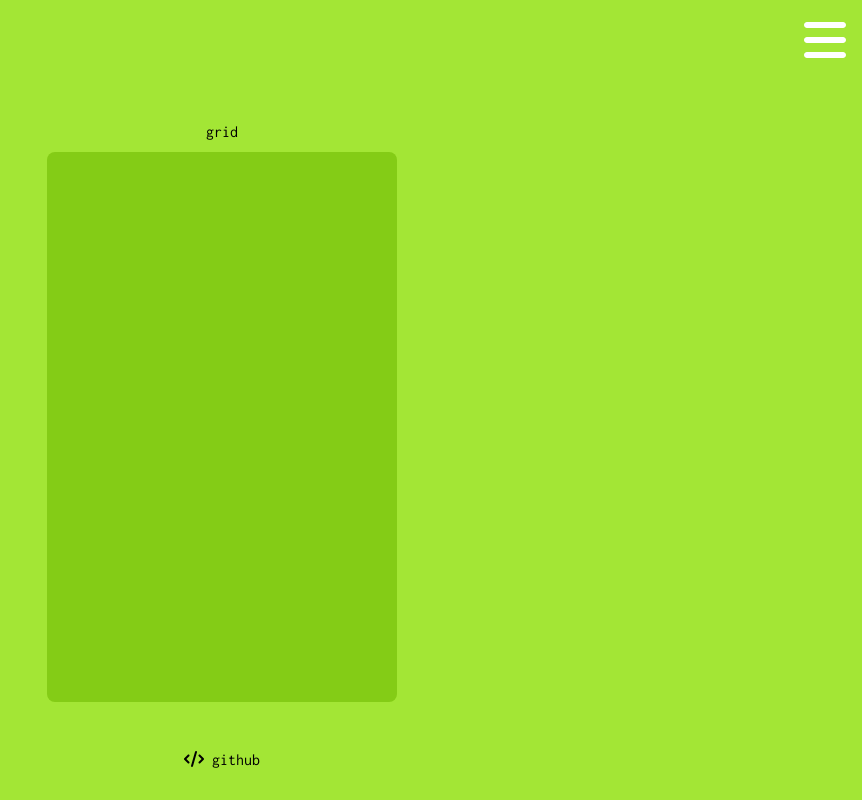
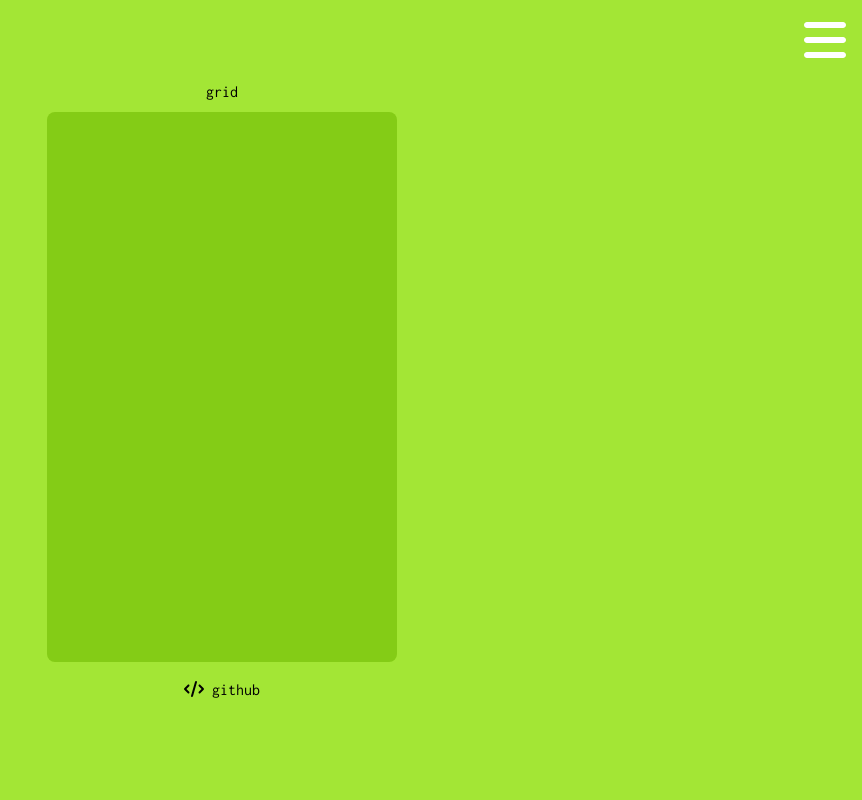
Before and after one commit to trevorwrightdev/memmory-chimp, a Next.js app: page / in a window 1280 px wide. Shown: the whole page, without its empty margins (418-1280 px from the left). Built offline with nearby package versions, Linux system fonts and the light colour scheme.

Commit message:
gave min height to layout beyond just the viewport size

```diff
--- a/components/Layout.tsx
+++ b/components/Layout.tsx
@@ -7,7 +7,7 @@
 
 const Layout = (props: Props) => {
   return (
-    <div className='w-full min-h-screen'>
+    <div className='w-full min-h-[730px] relative'>
       <MobileNavBar />
       {props.children}
       <Footer />
--- a/pages/index.tsx
+++ b/pages/index.tsx
@@ -3,7 +3,7 @@
 
 const Home: NextPage = () => {
   return (
-    <div className='flex flex-col gap-2 justify-center items-center pt-10'>
+    <div className='flex flex-col gap-2 justify-center items-center'>
       <h1>grid</h1>
       <GridGame />
     </div>
```
